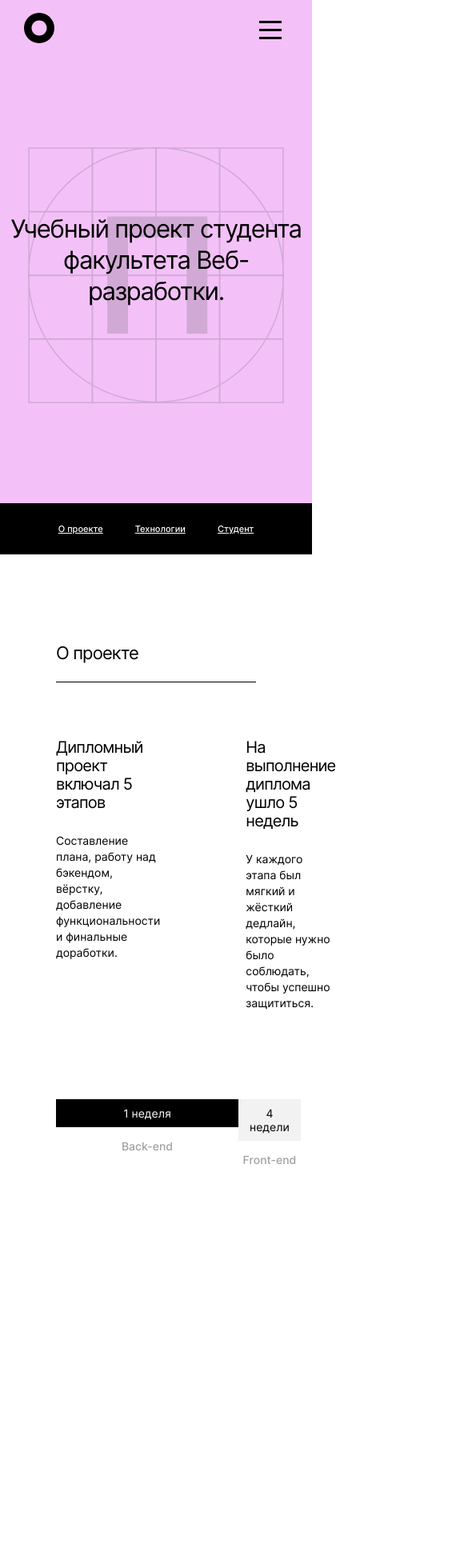
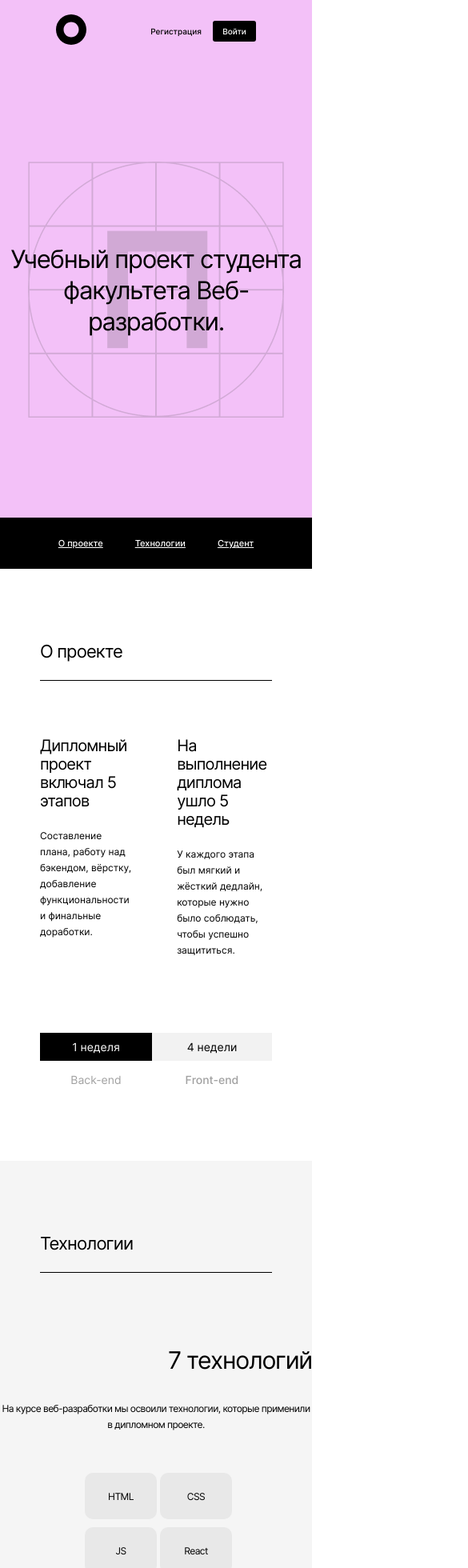
Before and after one commit to LarisaKindalova/movies-explorer-frontend, a React (Create React App) app: page / in a window 390 px wide. Shown: the top 1960 px of the page at 80% size, 585 px wide, since content can reach past the window. Before the commit the page ends 1583 px from the top, so only its background shows below. Built offline with nearby package versions, Linux system fonts and the light colour scheme.

Commit message:
feat:aboutProject, techs #8

```diff
--- a/src/components/AboutProject/AboutProject.css
+++ b/src/components/AboutProject/AboutProject.css
@@ -22,8 +22,8 @@
   display: flex;
   margin: 70px 70px 0;
   gap: 77px;
+}
 
-}
 .project__subtitle {
   margin: 0;
   font-size: 20px;
@@ -76,7 +76,7 @@
   font-size: 14px;
   font-weight: 500;
   line-height: 17px; /* 121.429% */
-  margin: 15px 0;
+  margin: 15px 0 0;
 }
 
 .project__front-text {
@@ -85,5 +85,40 @@
   font-size: 14px;
   font-weight: 500;
   line-height: 17px; /* 121.429% */
-  margin: 15px 0;
+  margin: 15px 0 0;
 }
+
+@media screen and (max-width: 880px){
+  .project__title {
+    margin: 90px 50px 0;
+  }
+  .project__list {
+    margin: 70px 50px 0;
+    gap: 55px;
+  }
+  .project__item {
+    margin-right: 0;
+  }
+  .project__subtitle {
+    padding-bottom: 22px;
+  }
+  .project__time {
+    grid-template-columns: 140px 1fr;
+    margin: 93px 50px;
+  }
+  .project__description {
+    font-size: 12px;
+  }
+  .project__back-text {
+    font-weight: 400;
+  }
+  .project_front-text {
+    font-weight: 400;
+  }
+}
+
+@media screen and (max-width: 750px){
+  .project__description {
+    font-size: 12px;
+  }
+  }
--- a/src/components/AboutProject/AboutProject.jsx
+++ b/src/components/AboutProject/AboutProject.jsx
@@ -3,7 +3,7 @@ import "./AboutProject.css";
 
 function AboutProject () {
   return (
-    <section className="project" id="about">
+    <section className="project" id="project">
       <h2 className="project__title">О проекте</h2>
       <div className="project__list">
         <div className="project__item">
--- a/src/components/Header/Header.css
+++ b/src/components/Header/Header.css
@@ -1,15 +1,19 @@
+.header_promo {
+  background-color: #f3c1f8;
+}
 .header {
+  background-color: #fff;
+}
+
+.header__container {
   display: flex;
-  background-color: #fff;
   padding: 18px 70px;
   align-items: center;
   justify-content: space-between;
   max-width: 1280px;
+  margin: 0 auto;
 }
 
-.header_promo {
-  background-color: #f3c1f8;
-}
 
 .header__logo {
   width: 38px;
@@ -47,3 +51,66 @@
     opacity: .8;
   }
 }
+
+.nav__auth {
+  display: flex;
+  gap: 30px;
+  align-items: center;
+}
+
+.nav__auth-register {
+  text-decoration: none;
+  font-size: 12px;
+  font-style: normal;
+  font-weight: 500;
+  line-height: 16px;
+  color: #000;
+}
+
+.nav__auth-login {
+  text-decoration: none;
+  color: #fff;
+  font-size: 12px;
+  font-style: normal;
+  font-weight: 500;
+  line-height: 16px;
+  background-color: #000;
+  border-radius: 3px;
+  width: 76px;
+  height: 16px;
+  text-align: center;
+  padding: 8px 0;
+}
+
+@media screen and (max-width: 880px) {
+  .header {
+    padding: 18px 30px;
+  }
+}
+
+@media screen and (max-width: 880px) {
+  .header {
+    padding: 18px 30px;
+  }
+}
+
+@media screen and (max-width: 500px) {
+  .header {
+    padding: 18px 18px;
+  }
+  .nav__auth {
+    gap: 14px;
+  }
+
+  .nav__auth-register {
+    font-size: 10px;
+    }
+  .nav__auth-login {
+    font-size: 10px;
+    font-style: normal;
+    width: 54px;
+    height: 16px;
+    text-align: center;
+    padding: 5px 0;
+  }
+}
--- a/src/components/Header/Header.jsx
+++ b/src/components/Header/Header.jsx
@@ -1,29 +1,26 @@
-import React from 'react';
-import logo from '../../images/logo.svg';
+import React from "react";
+import logo from "../../images/logo.svg";
 import "./Header.css";
-import Navigation  from '../Navigation/Navigation';
-import { Link, useLocation} from 'react-router-dom';
+import Navigation from "../Navigation/Navigation";
+import { Link, useLocation } from "react-router-dom";
 
-
-function Header () {
-
+function Header() {
   const location = useLocation();
 
   return (
-    <header className= {`header
-    header_promo ${location.path === "/" ? "header_promo" : ""}}`}>
-      <Link to="/">
-        <img  className="header__logo link" src={logo} alt="Логотип"></img>
-      </Link>
-      <Navigation />
-{/* <nav className="nav__auth">
-//   <ul className="nav__auth-links">
-//     <li className="nav__auth-link">Регистрация</li>
-//     <li className="nav__auth-btn">Войти</li>
-//   </ul>
-// </nav> */}
+    <header className={`header_promo ${location.path === "/" ? "header_promo" : ""}`} >
+      <div className="header__container">
+        <Link to="/">
+          <img className="header__logo link" src={logo} alt="Логотип"></img>
+        </Link>
+        {/* <Navigation /> */}
+        <nav className="nav__auth">
+            <Link to="#" className="nav__auth-register link">Регистрация</Link>
+            <Link  to="#" className="nav__auth-login button">Войти</Link>
+        </nav>
+      </div>
     </header>
-  )
+  );
 }
 
 export default Header;
--- a/src/components/Main.jsx
+++ b/src/components/Main.jsx
@@ -2,6 +2,7 @@ import React from "react";
 import Promo from "./Promo/Promo";
 import NavTab from "./NavTab/NavTab"
 import AboutProject from "./AboutProject/AboutProject"
+import Techs from "./Techs/Techs";
 
 
 function Main () {
@@ -11,6 +12,7 @@ function Main () {
       <Promo/>
       <NavTab/>
       <AboutProject/>
+      <Techs/>
 
     </main>
   )
--- a/src/components/NavTab/NavTab.jsx
+++ b/src/components/NavTab/NavTab.jsx
@@ -5,9 +5,9 @@ import "./NavTab.css";
 function NavTab () {
   return (
     <nav className="nav-tab">
-      <Link to="#about" className="nav-tab__link link">О проекте</Link>
-      <Link to="#" className="nav-tab__link link">Технологии</Link>
-      <Link to="#" className="nav-tab__link link">Студент</Link>
+      <Link reloadDocument to="#project" className="nav-tab__link link">О проекте</Link>
+      <Link reloadDocument to="#techs" className="nav-tab__link link">Технологии</Link>
+      <Link reloadDocument to="#" className="nav-tab__link link">Студент</Link>
     </nav>
   )
 }
--- a/src/components/Promo/Promo.css
+++ b/src/components/Promo/Promo.css
@@ -1,5 +1,5 @@
 .promo {
-  max-width: 1280px;
+  background-color: #f3c1f8;
 }
 
 .promo__wrap {
@@ -7,6 +7,7 @@
   align-items: center;
   margin: 0 auto;
   min-height: 524px;
+  max-width: 1280px;
   background-image: url(../../images/pic__logo.png);
   background-position: center;
   background-repeat: no-repeat;
@@ -26,27 +27,37 @@
   width: 730px;
 }
 
-@media screen and (max-width: 900px) {
-  .promo__title {
-    padding: 326px 19px 342px;
+@media screen and (max-width: 840px) {
+  .promo__wrap {
+    min-height: 784px;
   }
 }
 
-@media screen and (max-width: 690px) {
-  .promo__wrap {
-    min-height: 570px;
-  }
+@media screen and (max-width: 760px) {
   .promo__title {
     font-size: 42px;
     line-height: 45px;
     letter-spacing: -1.24px;
+    width: 500px;
   }
 }
+
 @media screen and (max-width: 596px) {
   .promo__title {
     font-size: 31px;
     line-height: 39px;
     letter-spacing: -1.24px;
-    padding: 207px 10px 246px;
+    background-size: 248px 248px;
   }
 }
+
+@media screen and (max-width: 420px) {
+  .promo__title {
+    font-size: 31px;
+    line-height: 39px; /* 125.806% */
+    letter-spacing: -1.24px;
+  }
+  .promo__wrap {
+    min-height: 570px;
+  }
+}
--- /dev/null
+++ b/src/components/Techs/Techs.css
@@ -0,0 +1,91 @@
+.techs {
+  display: flex;
+  flex-direction: column;
+  margin: 0 auto;
+  background-color: #f5f5f5;
+}
+
+.techs__title {
+  font-size: 22px;
+  font-weight: 400;
+  line-height: normal;
+  letter-spacing: -0.88px;
+  border-bottom: 1px solid #000;
+  margin: 100px 70px 0;
+  padding-bottom: 23px;
+}
+
+.techs__subtitle {
+  font-size: 50px;
+  font-style: normal;
+  font-weight: 400;
+  line-height: 58px; /* 116% */
+  letter-spacing: -2px;
+  text-align: center;
+  margin: 90px auto 26px;
+  padding: 0;
+  width: 730px;
+}
+
+.techs__description {
+  font-size: 14px;
+  font-weight: 400;
+  line-height: 20px;
+  letter-spacing: -0.56px;
+  margin: 0 auto;
+  max-width: 460px;
+  text-align: center;
+}
+
+.techs__list {
+  display: grid;
+  list-style: none;
+  grid-gap: 10px;
+  grid-template-columns: repeat(auto-fit, 90px);
+  justify-content: center;
+  padding: 0;
+  margin: 100px 0;
+}
+
+.techs__item {
+  font-size: 14px;
+  font-weight: 400;
+  line-height: normal;
+  letter-spacing: -0.56px;
+  background-color: #e8e8e8;
+  border-radius: 10px;
+  padding: 22px 0 21px;
+  width: 90px;
+  text-align: center;
+}
+
+@media screen and (max-width: 880px) {
+  .techs__title {
+    margin: 90px 50px 0;
+  }
+  .techs__subtitle {
+    max-width: 600px;
+    margin: 80px auto 22px;
+  }
+  .techs__description {
+    font-size: 12px;
+  }
+  .techs__item {
+    font-size: 12px;
+  }
+  .techs__list {
+    grid-template-columns: repeat(auto-fit, 84px);
+    margin: 80px 50px 90px;
+  }
+}
+
+@media screen and (max-width: 440px) {
+  .techs__subtitle {
+    max-width: 600px;
+    font-size: 30px;
+    letter-spacing: -1.2px;
+  }
+  .techs__list {
+    margin: 50px 71px 140px;
+  }
+}
--- /dev/null
+++ b/src/components/Techs/Techs.jsx
@@ -0,0 +1,26 @@
+import React from "react";
+import "./Techs.css";
+
+function Techs () {
+  return (
+    <section className="techs" id="techs">
+      <h2 className="techs__title">Технологии</h2>
+      <h3 className="techs__subtitle">7 технологий</h3>
+      <p className="techs__description">
+        На&nbsp;курсе веб-разработки мы&nbsp;освоили технологии, которые применили в
+дипломном проекте.
+      </p>
+      <ul className="techs__list">
+        <li className="techs__item">HTML</li>
+        <li className="techs__item">CSS</li>
+        <li className="techs__item">JS</li>
+        <li className="techs__item">React</li>
+        <li className="techs__item">Git</li>
+        <li className="techs__item">Express.js</li>
+        <li className="techs__item">mongoDB</li>
+      </ul>
+    </section>
+  );
+}
+
+export default Techs;
--- a/src/index.css
+++ b/src/index.css
@@ -8,7 +8,6 @@
   background-color: #fff;
   margin: 0 auto;
   min-width: 320px;
-  max-width: 1280px;
   width: 100%;
   min-height: 100vh;
   color: #000;
```
Also changed, not shown: 1 other file (tests, documents, lock files or other folders).
